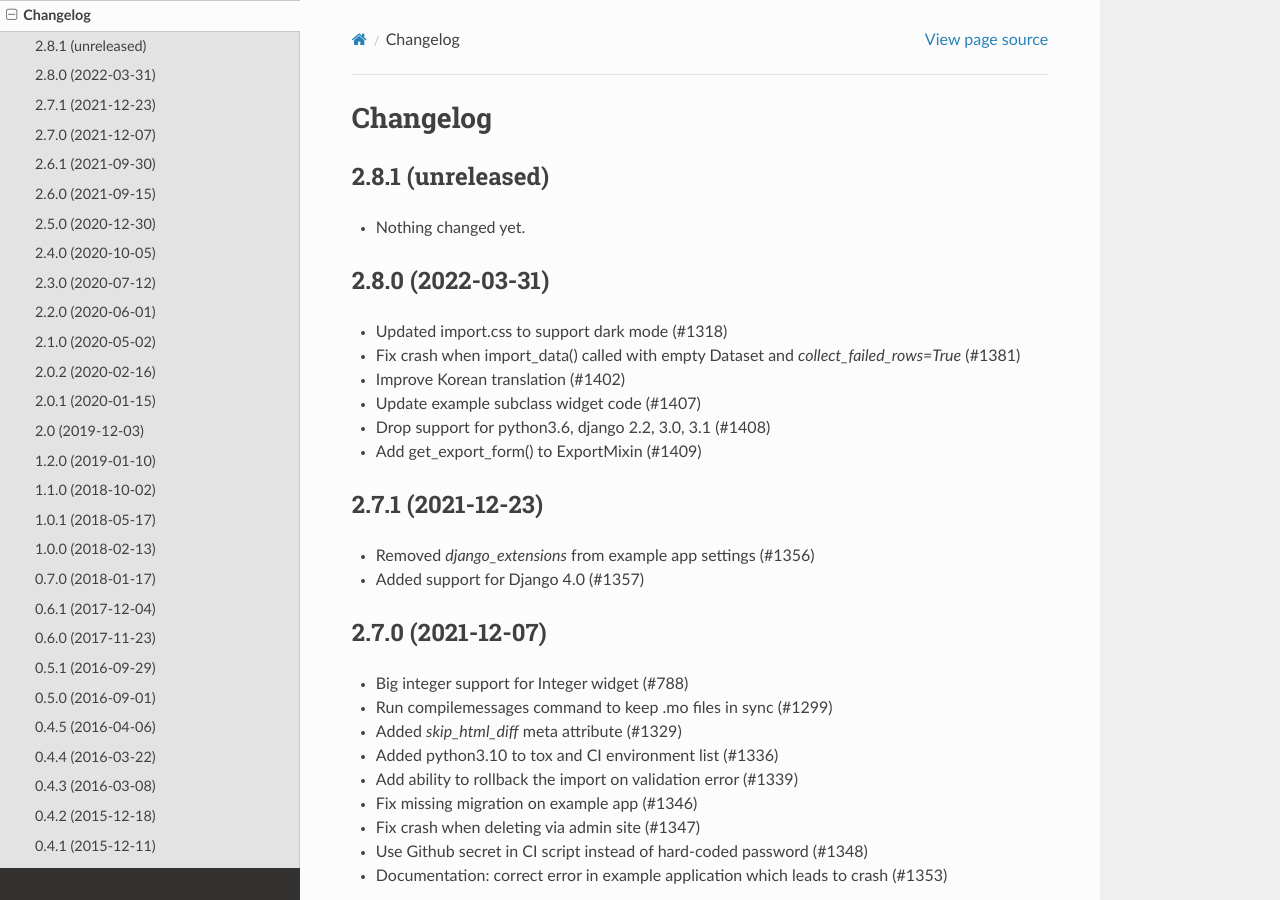
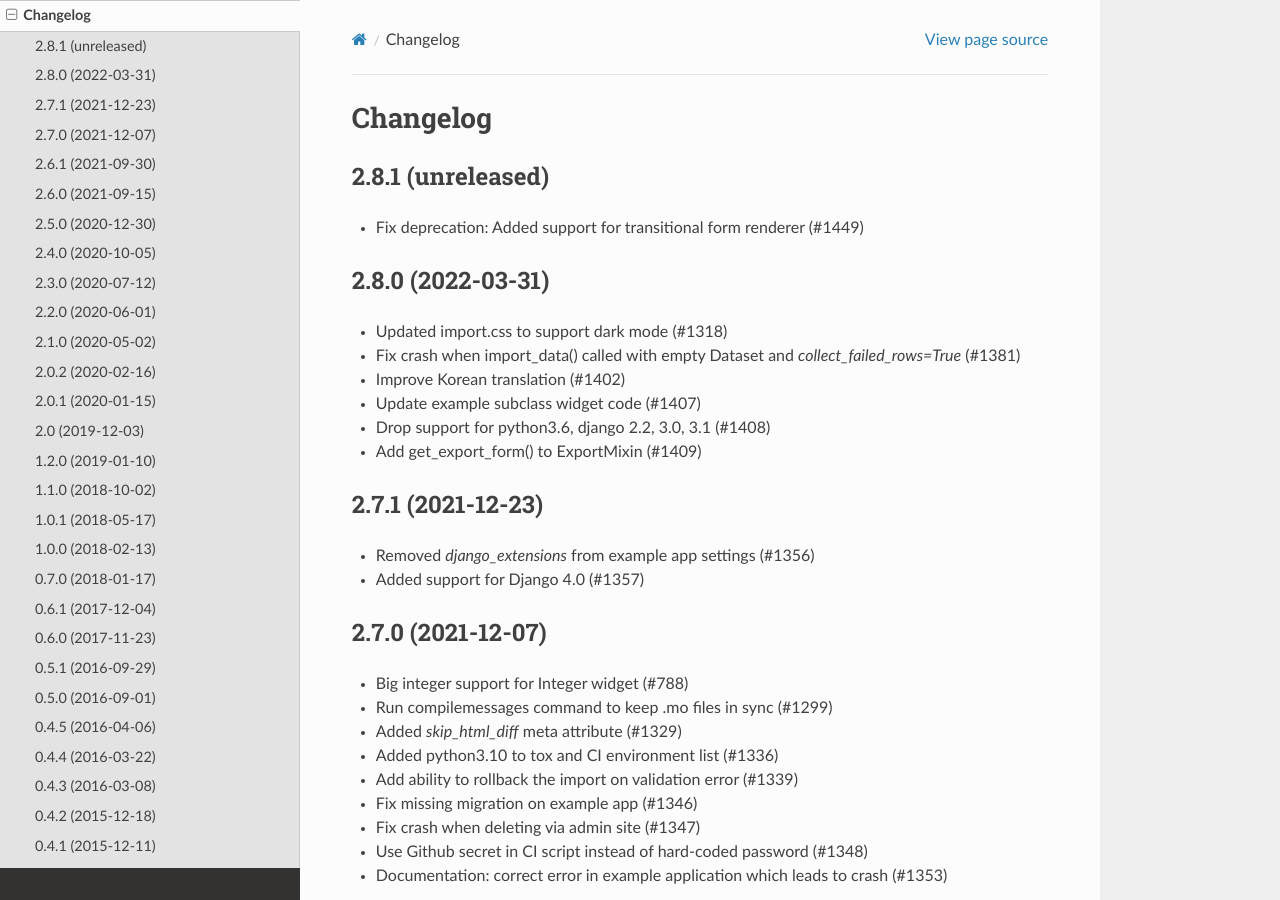
Before and after one commit to django-import-export/django-import-export, a Sphinx documentation site: the page built from docs/changelog.rst, in a window 1280 px wide and 900 px high. Built offline with Sphinx 7.4.7 and the Read the Docs theme 2.0.0, drawn with Linux system fonts in a browser that asks for light colours.

Commit message:
Fix deprecation: Added support for transitional form renderer

```diff
--- a/docs/changelog.rst
+++ b/docs/changelog.rst
@@ -4,7 +4,7 @@ Changelog
 2.8.1 (unreleased)
 ------------------
 
-- Nothing changed yet.
+- Fix deprecation: Added support for transitional form renderer (#1449)
 
 
 2.8.0 (2022-03-31)
```
Also changed, not shown: 1 other file.
